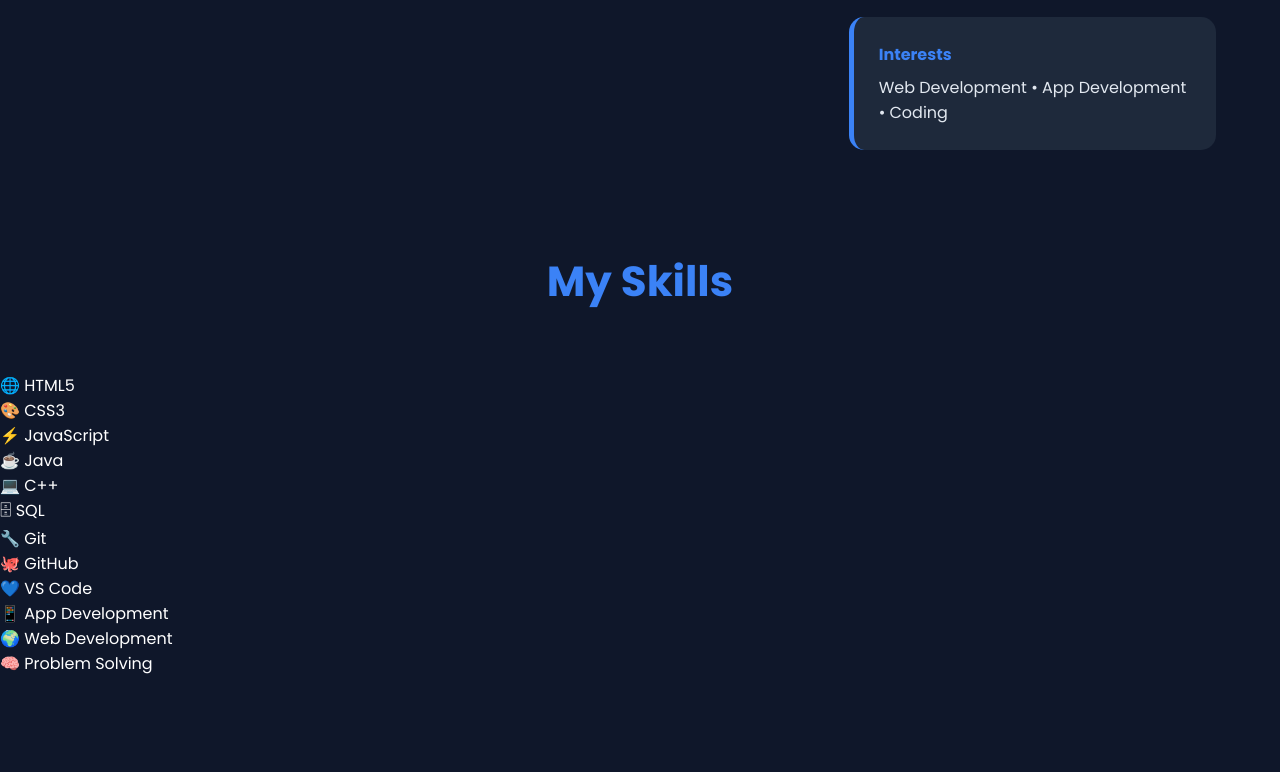
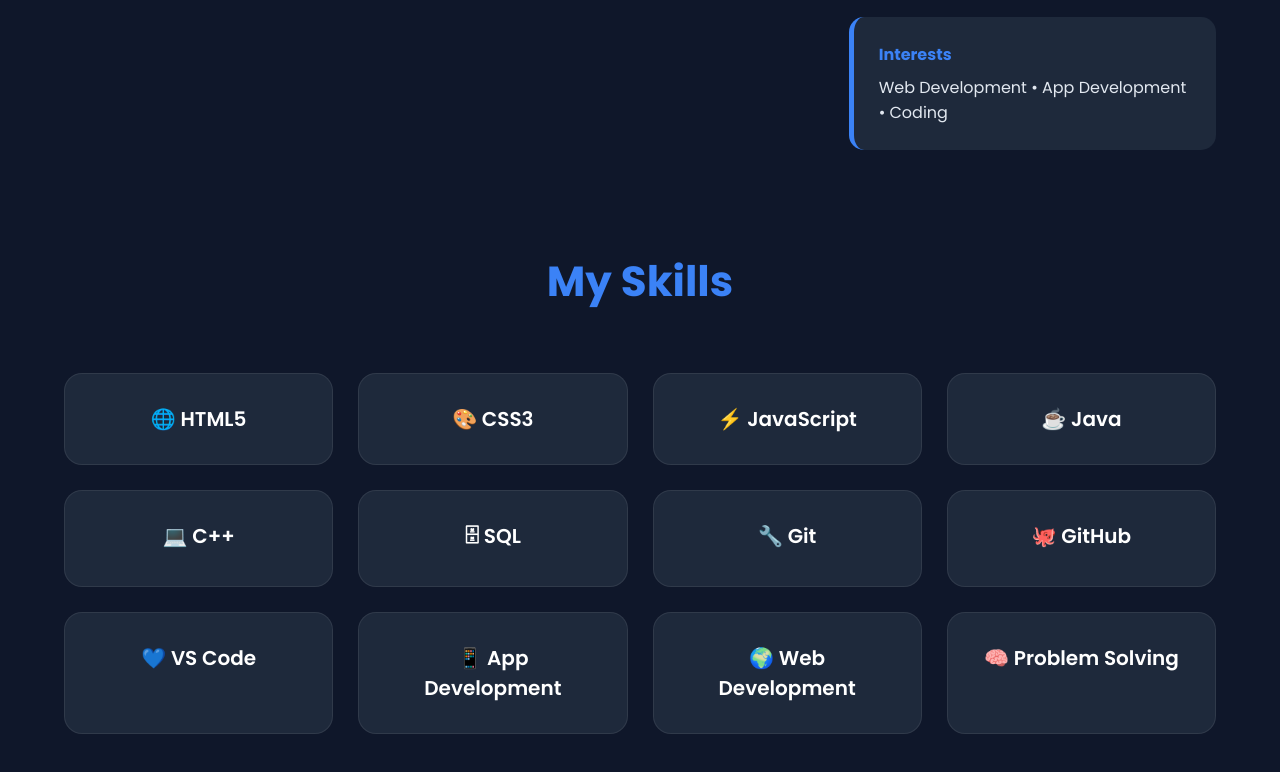
Before and after one commit to numan-dev381/numan-dev381.github.io, a plain HTML site: page index.html in a window 1280 px wide. Shown: the part 1390-2162 px from the top of the page. Before the commit the page ends 2066 px from the top, so only its background shows below. Drawn offline with Linux system fonts and the light colour scheme.

Commit message:
style.css

```diff
--- a/style.css
+++ b/style.css
@@ -306,3 +306,58 @@
 }
 
 }
+/* ================================
+   Skills Section
+================================ */
+
+.skills{
+
+    width:90%;
+    max-width:1200px;
+    margin:100px auto;
+
+}
+
+.skills-container{
+
+    display:grid;
+
+    grid-template-columns:repeat(auto-fit,minmax(220px,1fr));
+
+    gap:25px;
+
+}
+
+.skill-card{
+
+    background:#1e293b;
+
+    padding:30px;
+
+    border-radius:18px;
+
+    text-align:center;
+
+    font-size:20px;
+
+    font-weight:600;
+
+    border:1px solid rgba(255,255,255,.08);
+
+    transition:.3s;
+
+    cursor:pointer;
+
+}
+
+.skill-card:hover{
+
+    background:#3b82f6;
+
+    transform:translateY(-10px);
+
+    color:white;
+
+    box-shadow:0 15px 35px rgba(59,130,246,.35);
+
+}
```
